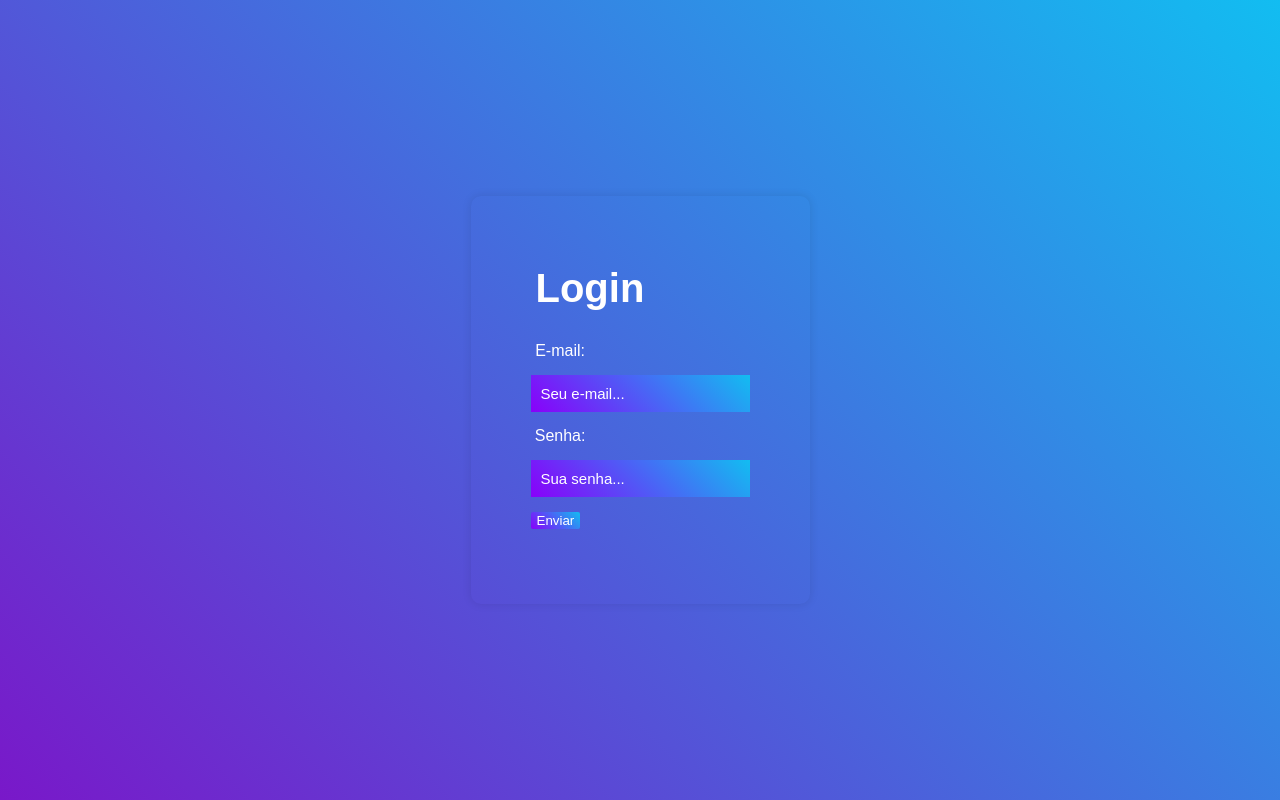
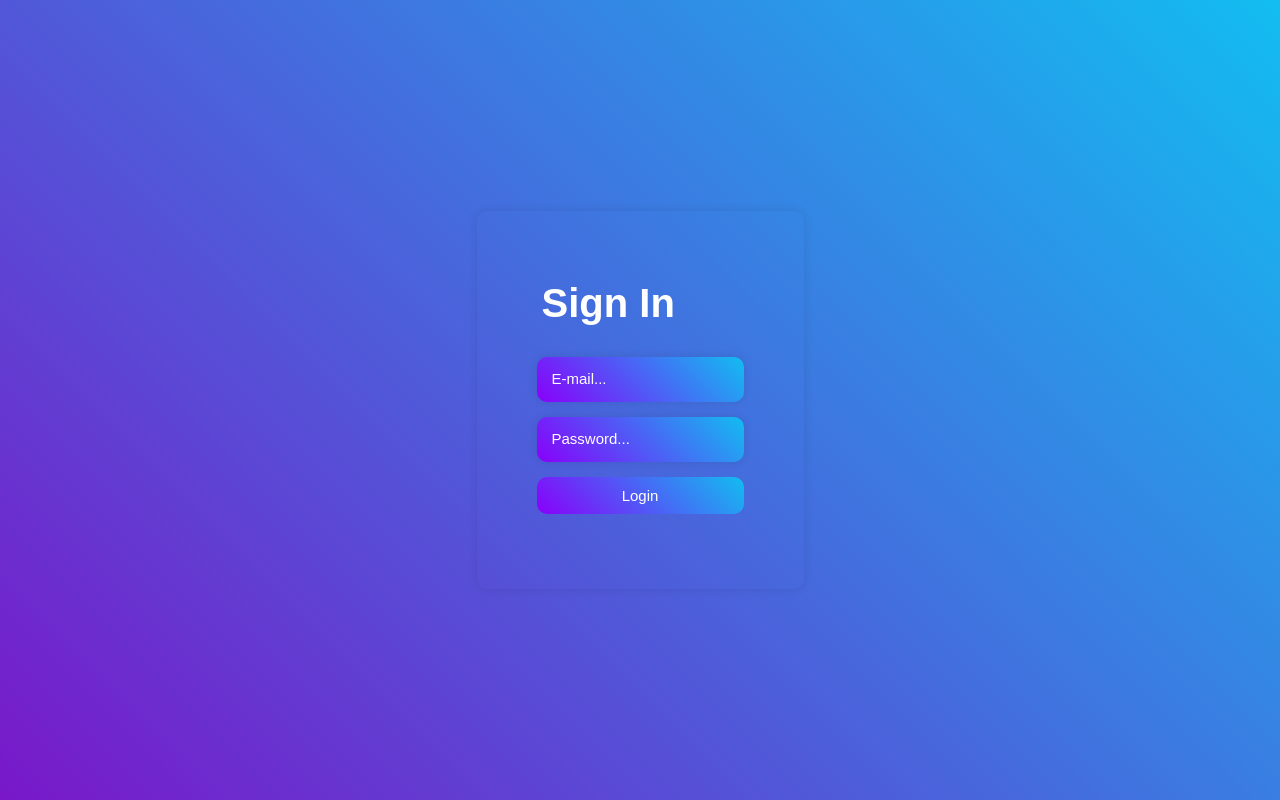
Before and after one commit to LiliannyMarinho/TelaLogin, a plain HTML site: page telalogin.html in a window 1280 px wide. Drawn offline with Linux system fonts and the light colour scheme.

Commit message:
Atualização2

```diff
--- a/telalogin.html
+++ b/telalogin.html
@@ -9,14 +9,12 @@
 </head>
 <body>
     <div class="container">
-        <h1 class="login">Login</h1>
+        <h1 class="login">Sign In</h1>
         <form action="#" method="post">
-            <label class="l1">E-mail:</label>
-            <input class="input" type="email" name="email" placeholder="Seu e-mail...">
-            <label class="l1">Senha:</label>
-            <input class="input" type="password" placeholder="Sua senha...">
+            <input class="input" type="email" name="email" placeholder="E-mail...">
+            <input class="input" type="password" placeholder="Password...">
 
-            <button>Enviar</button>
+            <button>Login</button>
         </form>
     </div>
 </body>
--- a/telaloginstyle.css
+++ b/telaloginstyle.css
@@ -1,57 +1,86 @@
 body {
     font-family: Arial, Helvetica, sans-serif;
     background-image: linear-gradient(45deg, rgb(121, 24, 201), rgb(18, 189, 241));
+    /*background-image: url(/img/5390929.jpg);
+    background-size: cover;
+    background-position: center;
+    background-repeat: no-repeat;*/
     display: flex;
     justify-content: center;
     align-items: center;
     height: 100vh;
     margin: 0;
+    position: relative; /*RETIRAR JUNTO AO Z-INDEX CASO EU NÃO USE A IMG*/
 }
 
 .container {
     padding: 60px;
     border-radius: 10px;
     box-shadow: 0 0 10px rgba(0, 0, 0, 0.1);
+    font-size: 15px;
+    position: relative;
+    z-index: 1; /* Ajustar a ordem de empilhamento para aparecer acima da imagem de fundo */
 }
 
 form {
     text-align: center;
+    position: relative;
+    z-index: 1;
 }
 
 label, input, button {
     display: block;
     margin-bottom: 15px;
+    position: relative;
+    z-index: 1;
 }
 
 button {
     background-image: linear-gradient(45deg, rgb(137, 0, 250), rgba(18, 189, 241));
     border: none;
-    border-radius: 2px;
+    border-radius: 10px;
     color: rgb(255, 255, 255);
+    padding: 10px;
+    width: 100%;
+    font-size: 15px;
+    position: relative;
+    z-index: 1;
+}
+
+button:hover{
+    box-shadow: 0 0 10px rgba(0, 0, 0, 0.1);
+    cursor: pointer;
+    position: relative;
+    z-index: 1;
 }
 .login {
     color: rgb(255, 255, 255);
     padding: 5px;
+    position: relative;
+    z-index: 1;
 }
 
 .input {
     background-image: linear-gradient(45deg, rgba(137, 0, 250), rgba(18, 189, 241));
-    padding: 10px;
+    padding: 15px;
     border: none;
     outline: none;
-    font-size: 15px;
+    border-radius: 10px;
+    box-shadow: 0 0 10px rgba(0, 0, 0, 0.1);
+    position: relative;
+    z-index: 1;
 }
 
 input::placeholder {
     color: #ffffff; /* Cor do texto do placeholder */
-}
-
-.l1 {
-    color: rgb(255, 255, 255);
-    margin-right: 73%;
+    font-size: 15px;
+    position: relative;
+    z-index: 1;
 }
 
 h1 {
     font-size: 40px;
     margin-top: 5px;
+    position: relative;
+    z-index: 1;
 }
```
Also changed, not shown: img/5390929.jpg (added).
